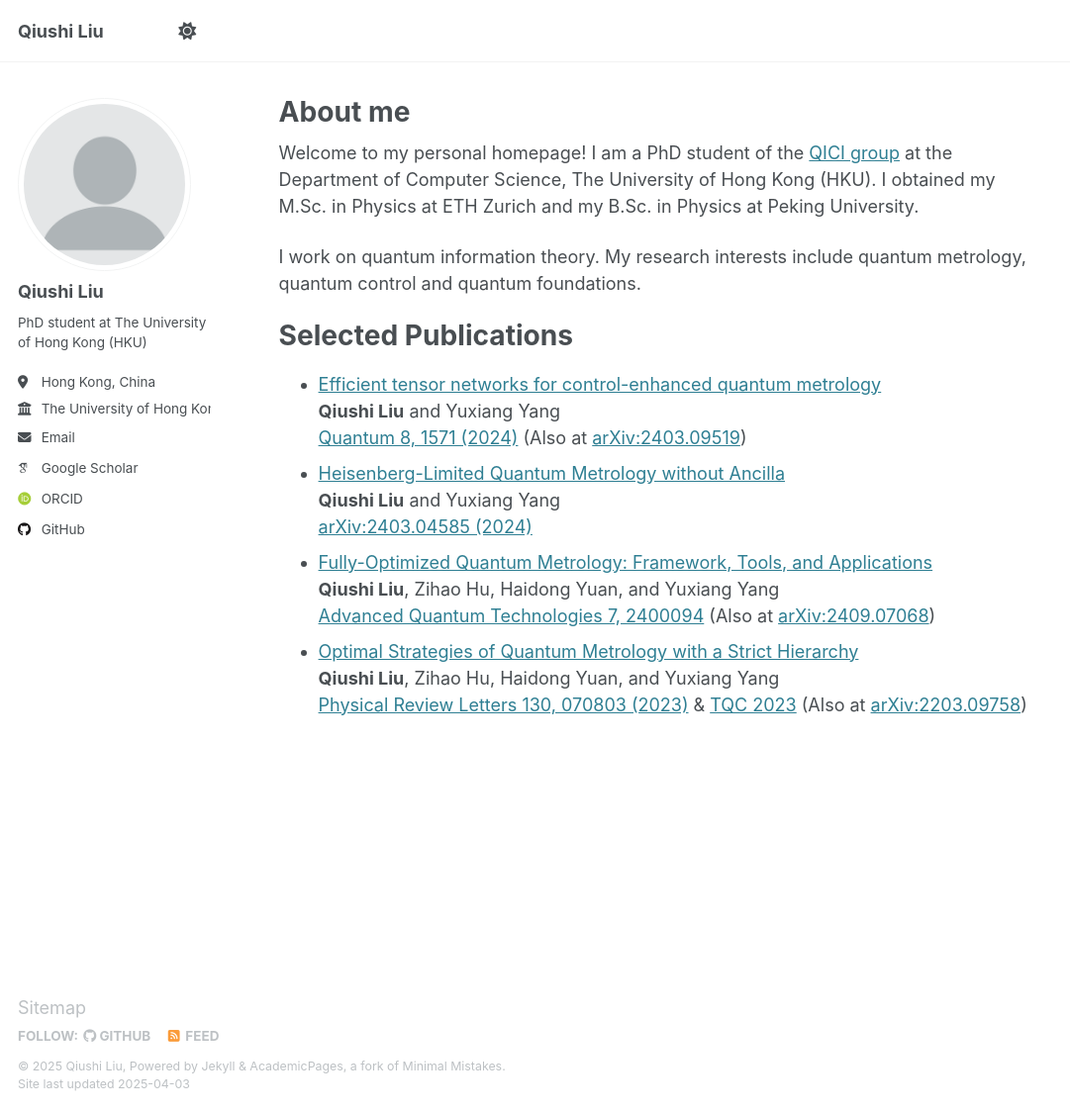
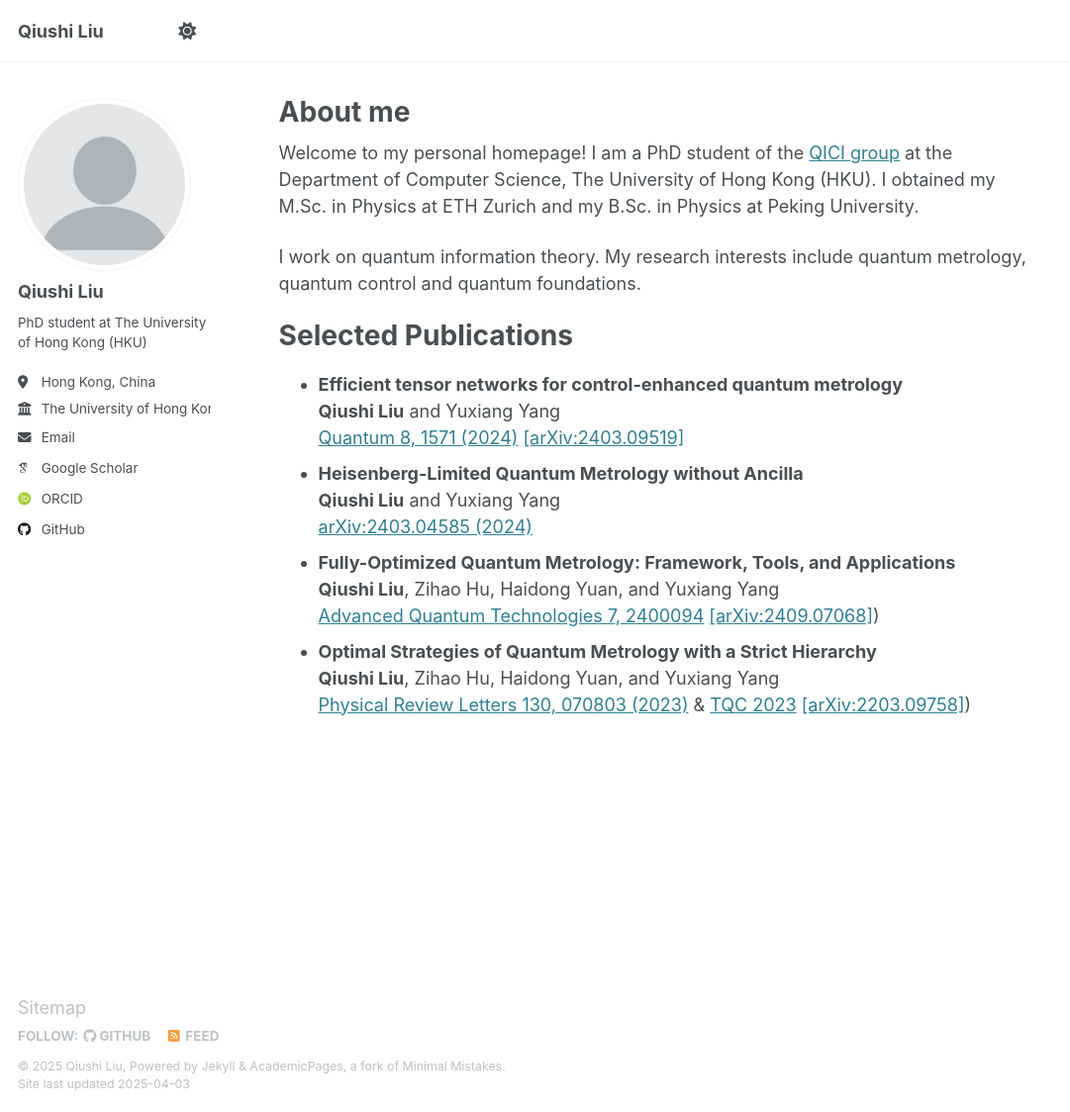
Before and after one commit to qiushi-liu/qiushi-liu.github.io, a Jekyll site: the page built from _pages/about.md, in a window 1280 px wide and 1124 px high. Shown: the whole window at 99% size, without its empty margins (0-1081 px from the left). Built offline with Jekyll 4.4.1, drawn with Linux system fonts in a browser that asks for light colours; some web fonts are replaced.

Commit message:
Update about.md

```diff
--- a/_pages/about.md
+++ b/_pages/about.md
@@ -13,15 +13,15 @@ I work on quantum information theory. My research interests include quantum metr
 
 Selected Publications
 ======
-* [Efficient tensor networks for control-enhanced quantum metrology](https://doi.org/10.22331/q-2024-12-18-1571)\\
+* **Efficient tensor networks for control-enhanced quantum metrology**\\
   **Qiushi Liu** and Yuxiang Yang\\
-  [Quantum 8, 1571 (2024)](https://doi.org/10.22331/q-2024-12-18-1571) (Also at [arXiv:2403.09519](https://arxiv.org/abs/2403.09519))
-* [Heisenberg-Limited Quantum Metrology without Ancilla](https://arxiv.org/abs/2403.04585)\\
+  [Quantum 8, 1571 (2024)](https://doi.org/10.22331/q-2024-12-18-1571) [[arXiv:2403.09519]](https://arxiv.org/abs/2403.09519)
+* **Heisenberg-Limited Quantum Metrology without Ancilla**\\
   **Qiushi Liu** and Yuxiang Yang\\
   [arXiv:2403.04585 (2024)](https://arxiv.org/abs/2403.04585)
-* [Fully-Optimized Quantum Metrology: Framework, Tools, and Applications](https://doi.org/10.1002/qute.202400094)\\
+* **Fully-Optimized Quantum Metrology: Framework, Tools, and Applications**\\
   **Qiushi Liu**, Zihao Hu, Haidong Yuan, and Yuxiang Yang\\
-  [Advanced Quantum Technologies 7, 2400094](https://doi.org/10.1002/qute.202400094) (Also at [arXiv:2409.07068](https://arxiv.org/abs/2409.07068))
-* [Optimal Strategies of Quantum Metrology with a Strict Hierarchy](https://doi.org/10.1103/PhysRevLett.130.070803)\\
+  [Advanced Quantum Technologies 7, 2400094](https://doi.org/10.1002/qute.202400094) [[arXiv:2409.07068]](https://arxiv.org/abs/2409.07068))
+* **Optimal Strategies of Quantum Metrology with a Strict Hierarchy**\\
   **Qiushi Liu**, Zihao Hu, Haidong Yuan, and Yuxiang Yang\\
-  [Physical Review Letters 130, 070803 (2023)](https://doi.org/10.1103/PhysRevLett.130.070803) & [TQC 2023](https://tqc-conference.org/tqc2023/) (Also at [arXiv:2203.09758](https://arxiv.org/abs/2203.09758))
+  [Physical Review Letters 130, 070803 (2023)](https://doi.org/10.1103/PhysRevLett.130.070803) & [TQC 2023](https://tqc-conference.org/tqc2023/) [[arXiv:2203.09758]](https://arxiv.org/abs/2203.09758))
```
